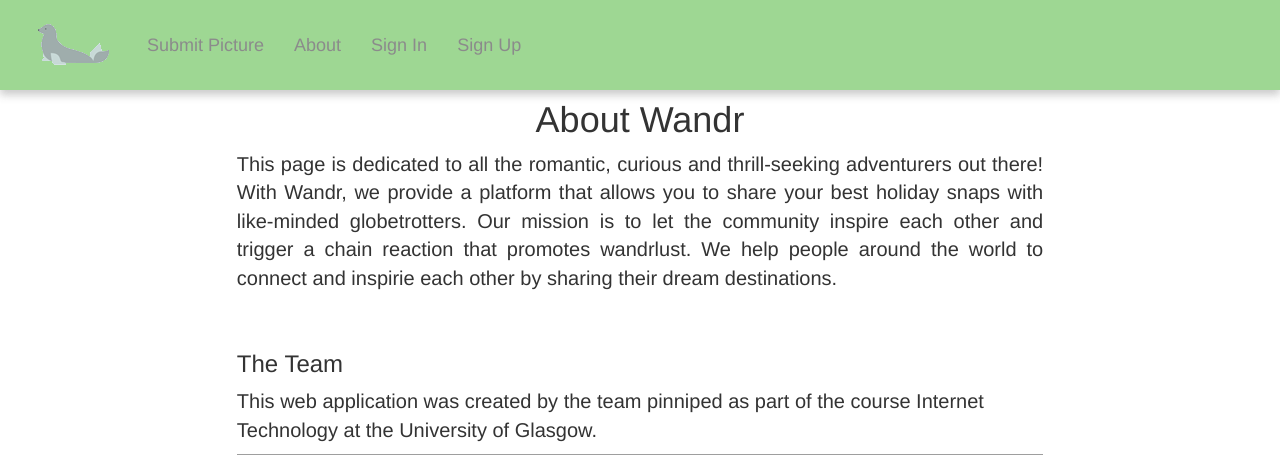
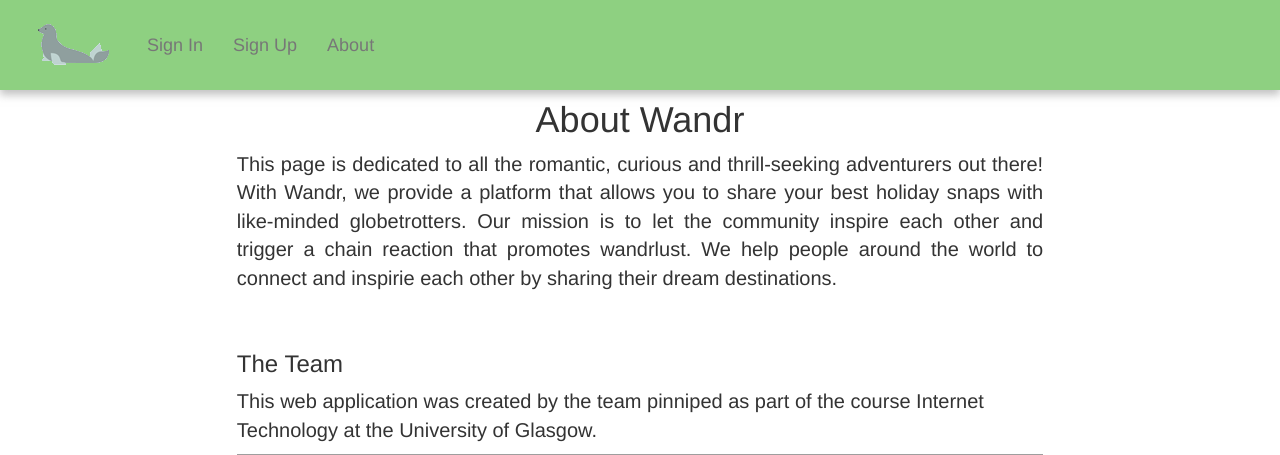
Before and after one commit to cynthi-a/Wandr, a Django app: page /wandr/about/ in a window 1280 px wide. Shown: the top 455 px of the page. Run offline with Django 3.2, Linux system fonts and the light colour scheme; some libraries are stand-ins or nearby versions; grey boxes are pictures that could not be loaded.

Commit message:
Added opactiy to menu bar with javascript, changed menu items order

```diff
--- a/static/css/base.css
+++ b/static/css/base.css
@@ -62,7 +62,6 @@ h2 {
     box-sizing: content-box;
 	background: #8ED081;
 	border:0;
-	opacity: 0.85;
 	box-shadow: 0 5px 8px rgba(136, 136, 136, 0.50);
 	font-size:18px;
 	transition:padding 0.3s ease;
--- a/static/js/scripts.js
+++ b/static/js/scripts.js
@@ -7,9 +7,11 @@ function menuContraction(){
 	if (mq.matches) {
   		if(window.scrollY > '20'){
   			document.getElementById("menu-bar").style.padding = '0px';
+  			document.getElementById("menu-bar").style.opacity = 0.85;
   		}
   		else {
   			document.getElementById("menu-bar").style.padding = '20px 0px';
+  			document.getElementById("menu-bar").style.opacity = 1;
   		}
 	}
 
--- a/templates/wandr/base.html
+++ b/templates/wandr/base.html
@@ -36,14 +36,14 @@
         <!-- Collect the nav links, forms, and other content for toggling -->
         <div class="collapse navbar-collapse" id="bs-example-navbar-collapse-1">
             <ul class="nav navbar-nav">
+                {% if user.is_authenticated %}
                 <li><a class="nav-link" href="{% url 'add_picture' %}">Submit Picture</a></li>
-                <li><a class="nav-link" href="{% url 'about' %}">About</a></li>
-                {% if user.is_authenticated %}
                 <li><a class="nav-link" href="{% url 'logout' %}?next=/wandr/">Logout</a></li>
                 {% else %}
                 <li><a class="nav-link" href="{% url 'login' %}">Sign In</a></li>
                 <li><a class="nav-link" href="{% url 'register' %}">Sign Up</a></li></li>
                 {% endif %}
+                <li><a class="nav-link" href="{% url 'about' %}">About</a></li>
             </ul>
 
             <ul class="nav navbar-nav navbar-right">
```
